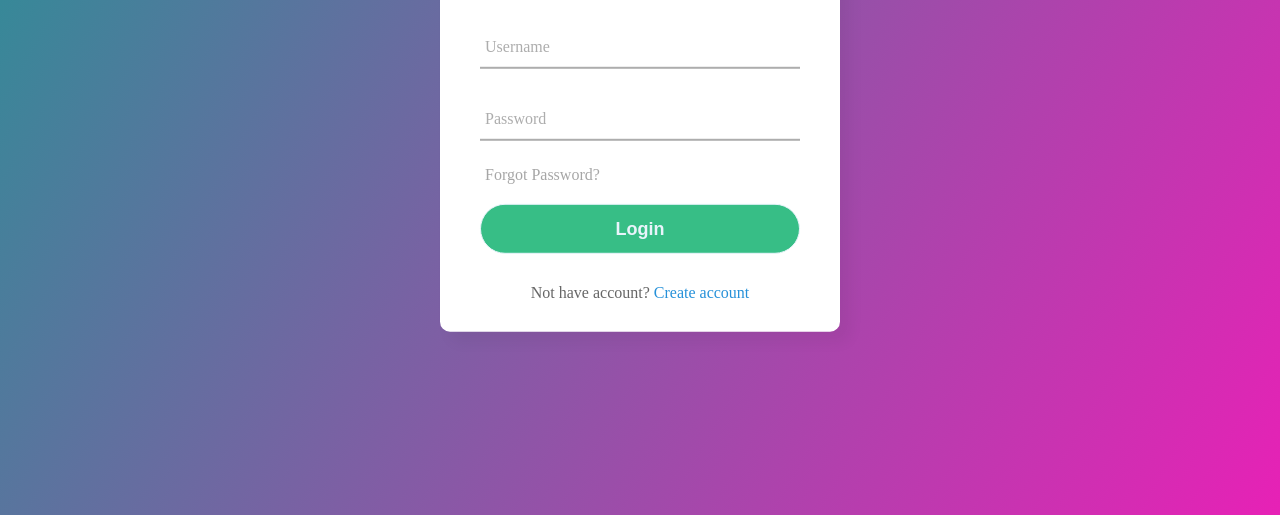
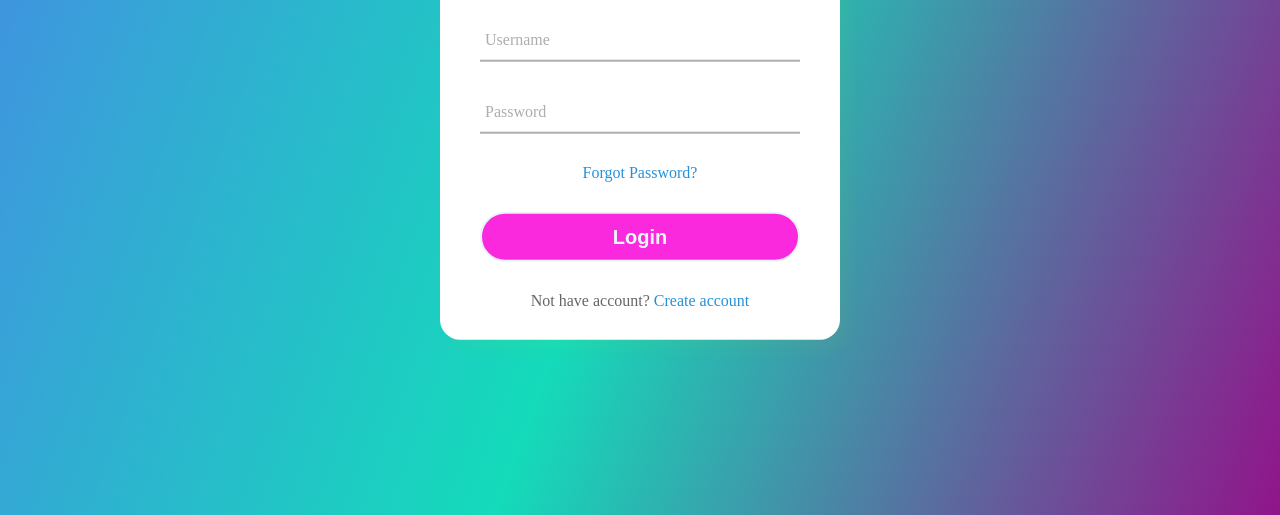
Before and after one commit to codesatyam/LoginPage, a plain HTML site: page index1.html in a window 1280 px wide. Shown: the part 285-800 px from the top of the page. Drawn offline with Linux system fonts and the light colour scheme.

Commit message:
first commit

```diff
--- a/index1.html
+++ b/index1.html
@@ -1,12 +1,12 @@
 <!DOCTYPE html>
-<html lang="en" dir="ltr">
+<html lang="en" >
 <head>
     <meta charset="utf-8">
-    <title>Animated login Form</title>
+    <title>Login template</title>
     <link rel="stylesheet" href="style.css">
 </head>
 <body>
-    <div class="center">
+    <div class="satyam">
         <h1>Login</h1>
         <form method="post">
             <div class="txt_field">
@@ -19,7 +19,9 @@
             <span></span>
             <label>Password</label>
             </div>
-            <div class="pass">Forgot Password?</div>
+            <div class="signup_link">
+                <a href="#">Forgot Password?</a>
+            </div>
             <input type="submit" value="Login">
             <div class="signup_link">
                 Not have account? <a href="#">Create account</a>
--- a/style.css
+++ b/style.css
@@ -1,26 +1,26 @@
 body{
   margin: 0;
   padding: 0;
-  background: linear-gradient(120deg,#259395, #e721b6);
+  background:linear-gradient(110deg,#468be4,rgb(20, 219, 186),#91148a);
   height: 100vh;
   overflow: hidden;
 }
-.center{
+.satyam{
   position: absolute;
-  top: 50%;
-  left: 50%;
-  transform: translate(-50%, -50%);
+  bottom : 50%;
+  right: 50%;
+  transform: translate(50%, 50%);
   width: 400px;
   background: white;
-  border-radius: 10px;
-  box-shadow: 10px 10px 15px rgba(0,0,0,0.05);
+  border-radius: 20px;
+  box-shadow: 10px 10px 15px rgba(192, 238, 26, 0.05);
 }
-.center h1{
+.satyam h1{
   text-align: center;
   padding: 20px 0;
-  border-bottom: 1px solid silver;
+  border-bottom: .6px solid silver;
 }
-.center form{
+.satyam form{
   padding: 0 40px;
   box-sizing: border-box;
 }
@@ -67,21 +67,13 @@ form .txt_field{
 .txt_field input:valid ~ span::before{
   width: 100%;
 }
-.pass{
-  margin: -5px 0 20px 5px;
-  color: #a6a6a6;
-  cursor: pointer;
-}
-.pass:hover{
-  text-decoration: underline;
-}
 input[type="submit"]{
   width: 100%;
   height: 50px;
-  border: 1px solid;
-  background: #37be86;
+  border: 2px solid;
+  background: #fa29de;
   border-radius: 25px;
-  font-size: 18px;
+  font-size: 20px;
   color: #e9f4fb;
   font-weight: 700;
   cursor: pointer;
```
